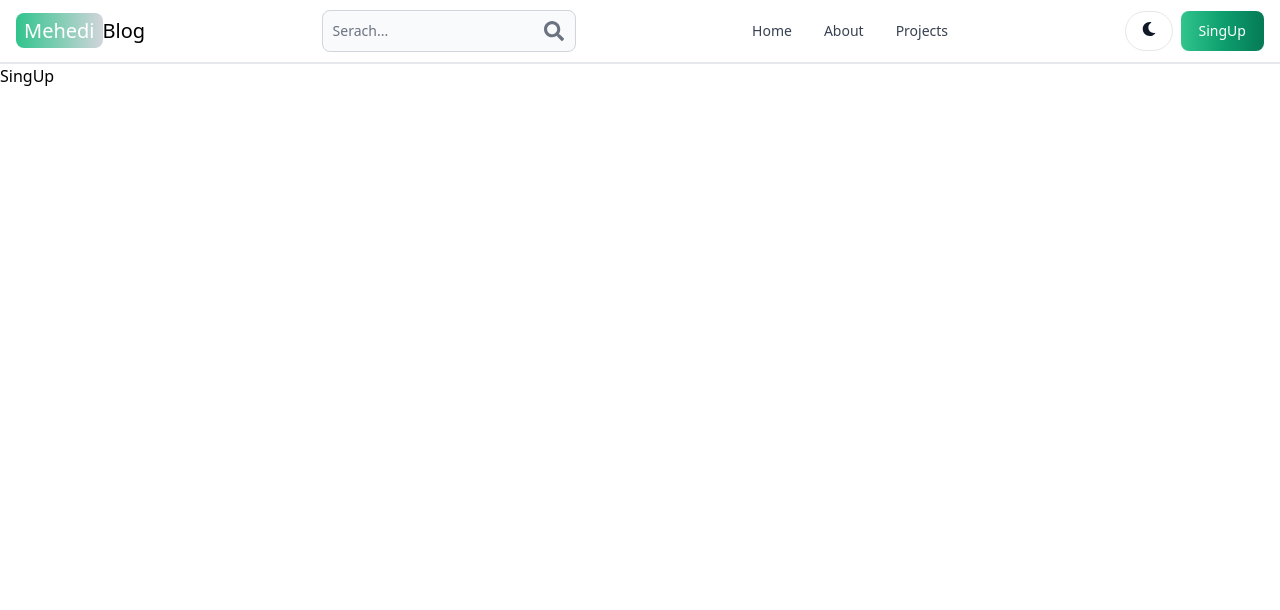
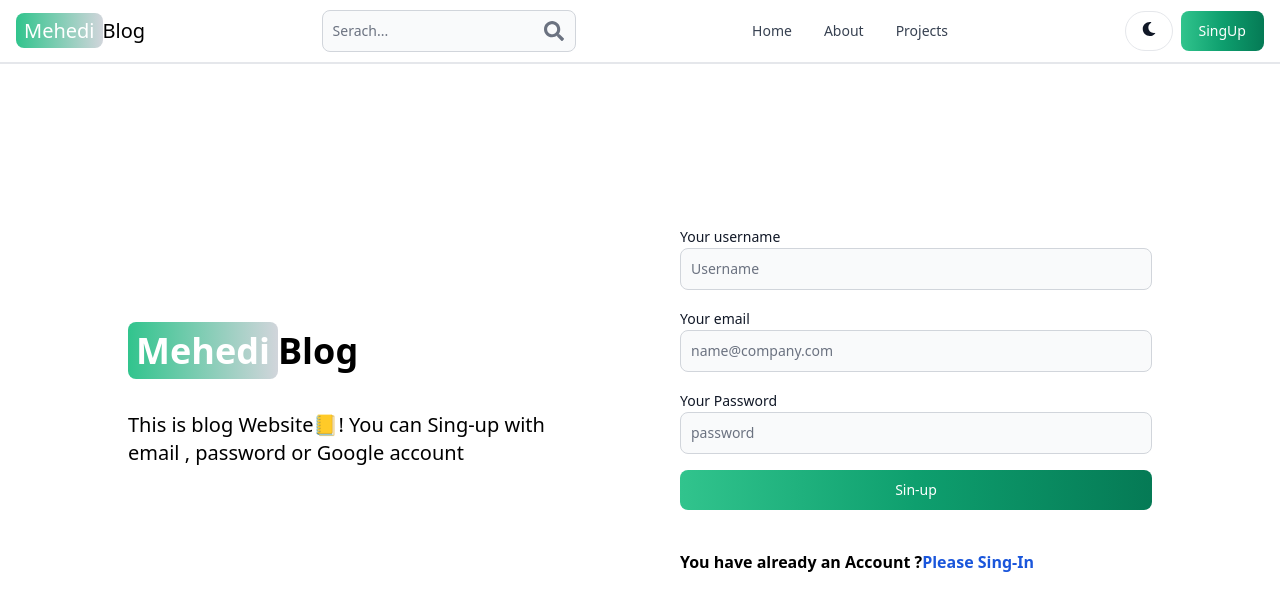
Before and after one commit to mdmehedihasan-dev/mern-blog, a React (Vite) app in the folder frontend/: page /sing-up in a window 1280 px wide. Shown: the top 610 px of the page. Built offline with nearby package versions, Linux system fonts and the light colour scheme.

Commit message:
create singup page ui

```diff
--- a/frontend/package.json
+++ b/frontend/package.json
@@ -11,6 +11,7 @@
   },
   "dependencies": {
     "flowbite-react": "^0.7.3",
+    "lottie-react": "^2.4.0",
     "react": "^18.2.0",
     "react-dom": "^18.2.0",
     "react-icons": "^5.0.1",
--- a/frontend/src/pages/SingUp.jsx
+++ b/frontend/src/pages/SingUp.jsx
@@ -1,8 +1,58 @@
+import { Button, Label, TextInput } from "flowbite-react";
+import { Link } from "react-router-dom";
 
 const SingUp = () => {
   return (
-    <div>SingUp</div>
-  )
-}
+    <div className="min-h-screen mt-40">
+      <div className="flex flex-col items-center max-w-5xl gap-20 mx-auto md:flex-row">
+        {/* left side   */}
+        <div className="flex-1 px-5 sm:px-0">
+          <Link className="text-4xl font-bold dark:text-white" to={"/"}>
+            <span className="px-2 py-1 text-white rounded-lg bg-gradient-to-r from-green-400 to-gray-300">
+              Mehedi
+            </span>
+            Blog
+          </Link>
+          <p className="mt-5 text-lg md:text-xl md:mt-10">
+            This is blog Website📒! You can Sing-up with email , password or
+            Google account
+          </p>
+        </div>
 
-export default SingUp
+        {/* right side  */}
+        <div className="flex-1">
+          <form className="flex flex-col gap-4">
+            <div>
+              <Label value="Your username" />
+              <TextInput type="text" id="username" placeholder="Username" />
+            </div>
+            <div>
+              <Label value="Your email" />
+              <TextInput
+                type="email"
+                id="emal"
+                placeholder="name@company.com"
+              />
+            </div>
+            <div>
+              <Label value="Your Password" />
+              <TextInput type="password" id="password" placeholder="password" />
+            </div>
+
+            <Button type="submit" gradientMonochrome="success">
+              Sin-up
+            </Button>
+          </form>
+          <div className="mt-10 font-semibold ">
+            <span> You have already an Account ?</span>
+            <Link className="text-blue-700 " to={"/sing-in"}>
+              Please Sing-In
+            </Link>
+          </div>
+        </div>
+      </div>
+    </div>
+  );
+};
+
+export default SingUp;
```
Also changed, not shown: 1 other file (tests, documents, lock files or other folders).
